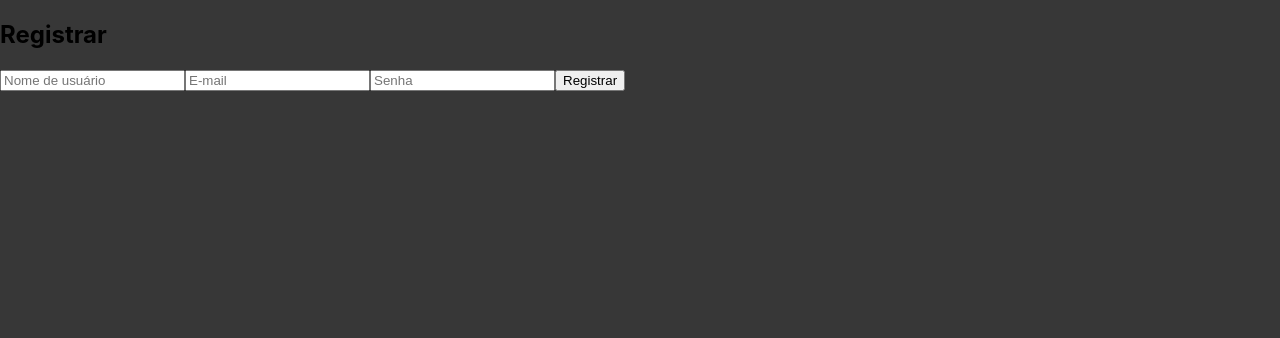
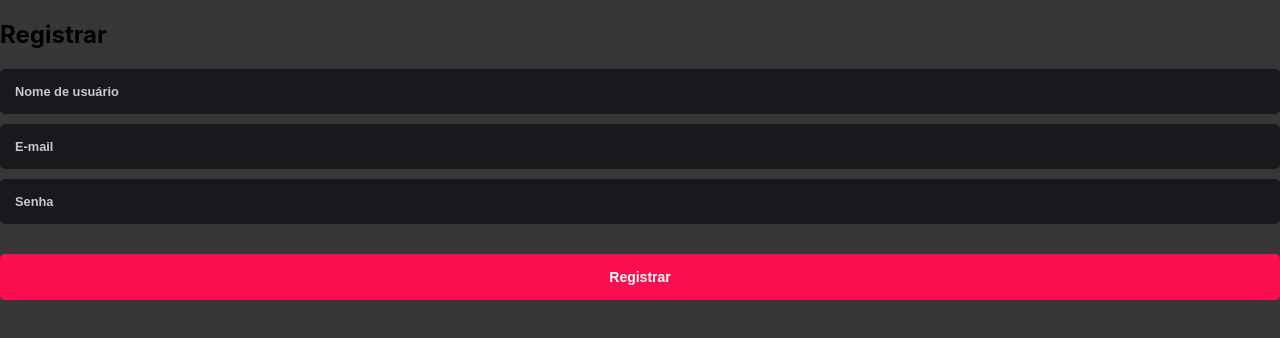
Before and after one commit to rodukao/roducoins-frontend, a React (Create React App) app: page /register in a window 1280 px wide. Shown: the top 338 px of the page. Built offline with nearby package versions, Linux system fonts and the light colour scheme.

Commit message:
atualizado modal de login, registro e url de logout

```diff
--- /dev/null
+++ b/src/components/LoginForm/LoginForm.css
@@ -0,0 +1,78 @@
+.window{
+    display: flex;
+    flex-direction: column;
+    justify-content: center;
+    align-items: center;
+}
+
+.window img{
+    max-width: 50%;
+}
+
+.window h2{
+    color: white;
+    font-family: "Asap", sans-serif;
+    font-weight: 700;
+    font-size: 20px;
+    padding-top: 20px;
+}
+
+form{
+    display: flex;
+    flex-direction: column;
+    width: 100%;
+    gap: 10px;
+}
+
+form input{
+    padding: 15px;
+    background-color: #17191d;
+    border: none;
+    border-radius: 5px;
+    font-size: .8em;
+    font-family: "Asap", sans-serif;
+    font-weight: 600;
+    color: white;
+}
+
+form input::placeholder{
+    color: rgb(201, 201, 201);
+}
+
+form span{
+    color: #838fa5;
+    font-size: .8em;
+    font-weight: 600;
+    font-family: "Asap", sans-serif;
+}
+
+form button{
+    margin-top: 20px;
+    padding: 15px;
+    color: white;
+    background-color: #FB0D50;
+    font-weight: 600;
+    font-family: "Asap", sans-serif;
+    border: none;
+    border-radius: 5px;
+    font-size: 14px;
+    cursor: pointer;
+}
+
+.sem-conta{
+    text-align: center;
+    color: white;
+    font-size: .9em;
+    font-family: "Asap", sans-serif;
+}
+
+.crie-sua-conta {
+    background: none;
+    border: none;
+    color: #838fa5;
+    text-decoration: none;
+    cursor: pointer;
+    font-size: 1em;
+    font-family: "Asap", sans-serif;
+    padding: 0;
+  }
--- a/src/components/LoginForm/LoginForm.js
+++ b/src/components/LoginForm/LoginForm.js
@@ -3,7 +3,9 @@ import axios from 'axios';
 import { AuthContext } from '../../context/AuthContext';
 import { useNavigate } from 'react-router-dom';
 
-const LoginForm = () => {
+import './LoginForm.css';
+
+const LoginForm = ({ onSwitchToRegister }) => {
     const [email, setEmail] = useState('');
     const [password, setPassword] = useState('');
     const [message, setMessage] = useState('');
@@ -26,8 +28,9 @@ const LoginForm = () => {
     };
 
     return(
-        <div>
-            <h2>Login</h2>
+        <div className='window'>
+            <img src='/images/logo.png'></img>
+            <h2>Faça login em sua conta</h2>
             {message && <p>{message}</p>}
             <form onSubmit={handleSubmit}>
                 <input
@@ -44,7 +47,9 @@ const LoginForm = () => {
                     onChange={(e) => setPassword(e.target.value)}
                     required
                 />
+                <span>Esqueci a minha senha</span>
                 <button type='submit'>Entrar</button>
+                <p className='sem-conta'>Ainda não tem uma conta? <button type="button" className='crie-sua-conta' onClick={onSwitchToRegister}>Crie uma agora!</button></p>
             </form>
         </div>
     );
--- a/src/components/Modal/Modal.css
+++ b/src/components/Modal/Modal.css
@@ -19,7 +19,7 @@
   }
 
   .modal {
-    background: #fff;
+    background: #282c34;
     padding: 40px;
     max-width: 500px;
     width: 90%;
@@ -35,6 +35,7 @@
     border: none;
     font-size: 30px;
     cursor: pointer;
+    color: white;
   }
 
   .modal-close-button:focus {
--- a/src/components/RegisterForm/RegisterForm.js
+++ b/src/components/RegisterForm/RegisterForm.js
@@ -1,7 +1,7 @@
 import React, {useState} from 'react';
 import axios from 'axios';
 
-const Register = () => {
+const Register = ({ onSwitchToLogin }) => {
     const [username, setUsername] = useState('');
     const [email, setEmail] = useState('');
     const [password, setPassword] = useState('');
@@ -25,8 +25,9 @@ const Register = () => {
     };
 
     return(
-        <div>
-            <h2>Registrar</h2>
+        <div className='window'>
+            <img src='/images/logo.png'></img>
+            <h2>Cadastre-se na Roducoins</h2>
             {message && <p>{message}</p>}
             <form onSubmit={handleSubmit}>
                 <input
@@ -50,7 +51,10 @@ const Register = () => {
                     onChange={(e) => setPassword(e.target.value)}
                     required
                 />
-                <button type='submit'>Registrar</button>
+                <button type='submit'>Comece já!</button>
+                <p className='sem-conta'>
+                    Já tem uma conta? <button type="button" className='crie-sua-conta' onClick={onSwitchToLogin}>Faça login!</button>
+                </p>
             </form>
         </div>
     );
--- a/src/pages/Dashboard.js
+++ b/src/pages/Dashboard.js
@@ -8,13 +8,13 @@ const Dashboard = () => {
 
   useEffect(() => {
     if (!loading && !authenticated) {
-      navigate('/login');
+      navigate('/');
     }
   }, [authenticated, loading, navigate]);
 
   const handleLogout = () => {
     logout();
-    navigate('/login');
+    navigate('/');
   };
 
   if (loading) {
--- a/src/pages/home/Home.js
+++ b/src/pages/home/Home.js
@@ -23,6 +23,16 @@ const Home = () => {
 
   const closeRegisterModal = () => {
     setRegisterModalIsOpen(false);
+  };
+
+  const switchToRegisterModal = () => {
+    setLoginModalIsOpen(false);
+    setRegisterModalIsOpen(true);
+  };
+
+  const switchToLoginModal = () => {
+    setRegisterModalIsOpen(false);
+    setLoginModalIsOpen(true);
   };
 
   return (
@@ -53,13 +63,27 @@ const Home = () => {
       </footer>
 
       {/* Modal de Login */}
-      <Modal isOpen={loginModalIsOpen} onClose={closeLoginModal}>
-        <LoginForm />
+      <Modal
+        isOpen={loginModalIsOpen}
+        onRequestClose={closeLoginModal}
+        contentLabel="Login Modal"
+        className="modal"
+        overlayClassName="overlay"
+      >
+        <button onClick={closeLoginModal} className="modal-close-button">&times;</button>
+        <LoginForm onSwitchToRegister={switchToRegisterModal} />
       </Modal>
 
       {/* Modal de Registro */}
-      <Modal isOpen={registerModalIsOpen} onClose={closeRegisterModal}>
-        <RegisterForm />
+      <Modal
+        isOpen={registerModalIsOpen}
+        onRequestClose={closeRegisterModal}
+        contentLabel="Register Modal"
+        className="modal"
+        overlayClassName="overlay"
+      >
+        <button onClick={closeRegisterModal} className="modal-close-button">&times;</button>
+        <RegisterForm onSwitchToLogin={switchToLoginModal} />
       </Modal>
     </>
   );
```
Also changed, not shown: public/images/logo.png (added).
